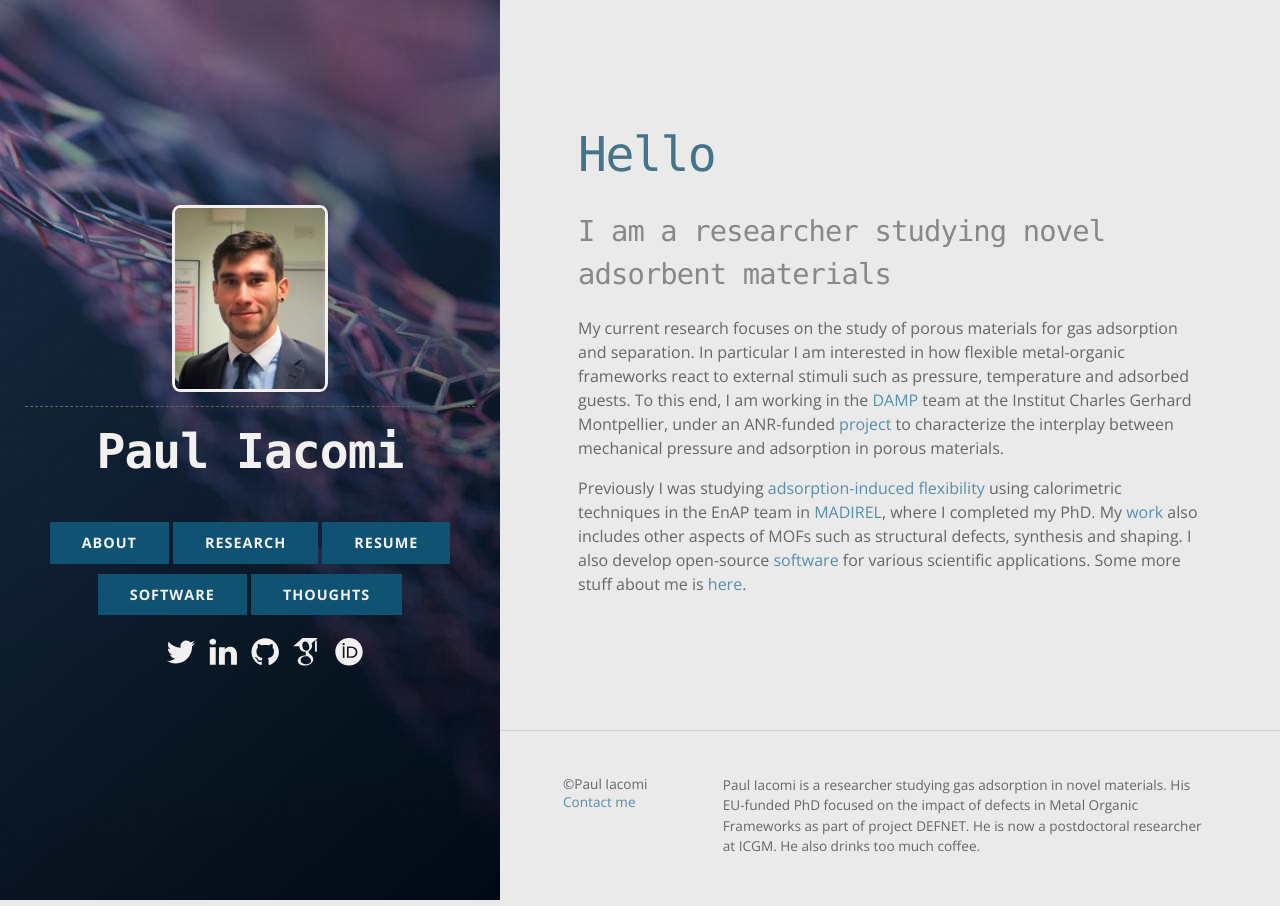
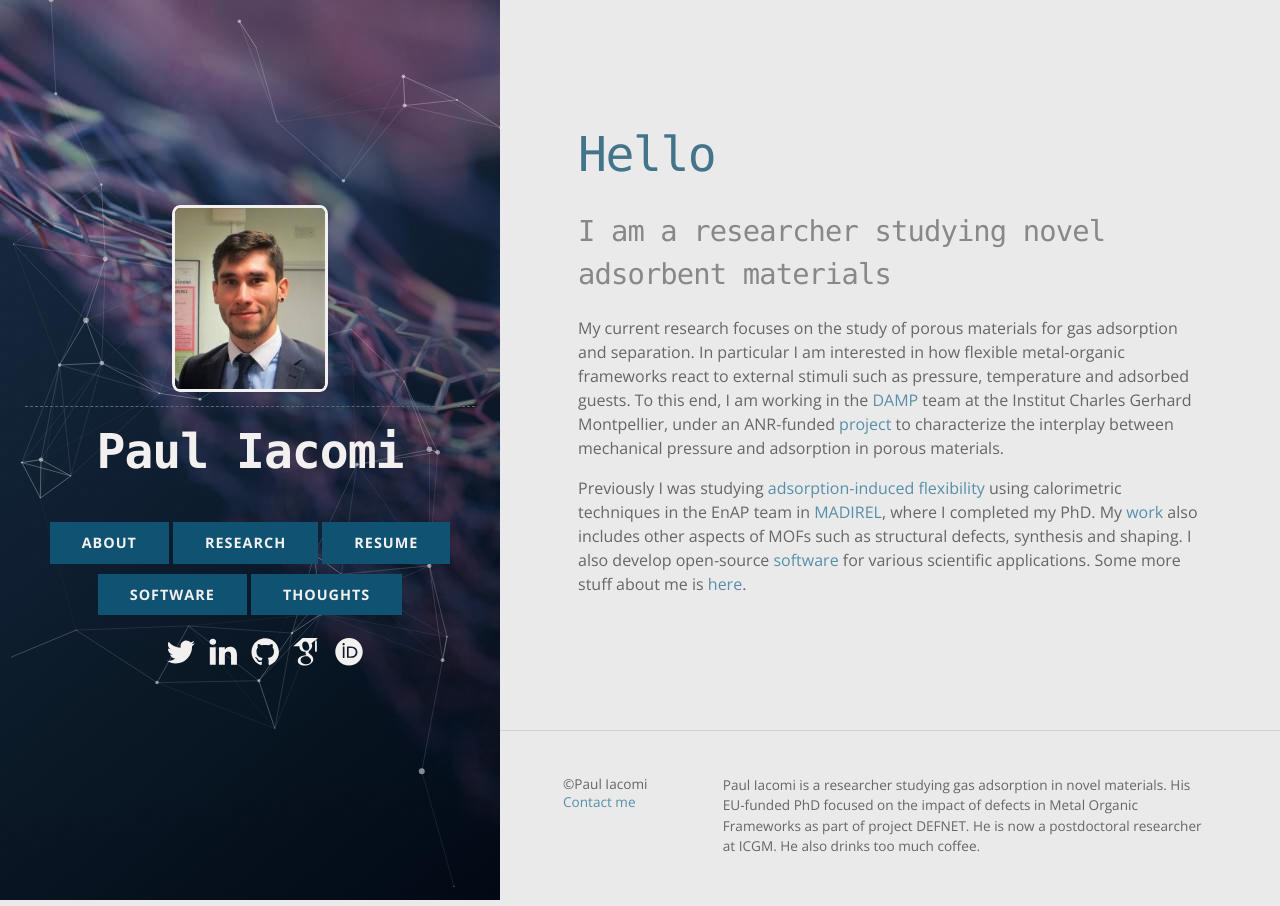
Before and after one commit to pauliacomi/pauliacomi.github.com, a Jekyll site: the page built from _pages/index.md, in a window 1280 px wide. Built offline with Jekyll 4.4.1, drawn with Linux system fonts in a browser that asks for light colours.

Commit message:
added useless particle effects

```diff
--- a/_includes/footer.html
+++ b/_includes/footer.html
@@ -23,6 +23,6 @@
 
     </div>
 
-    <!-- <script src="//cdn.jsdelivr.net/particles.js/2.0.0/particles.min.js"></script>
-    <script src="{{ '/assets/js/main.js' | prepend: site.baseurl }}"></script> -->
+    <script src="//cdn.jsdelivr.net/particles.js/2.0.0/particles.min.js"></script>
+    <script src="{{ '/assets/js/main.js' | prepend: site.baseurl }}"></script>
 </footer>
--- a/_includes/header.html
+++ b/_includes/header.html
@@ -1,5 +1,5 @@
 <header class="header" role="banner">
-    <!-- <div id="particles-js"></div> -->
+    <div id="particles-js"></div>
     <div class="header-container">
         <a href="{{ '/' | relative_url}}" title="Home">
             <img class="profile-picture" src="/assets/images/me.jpg" alt="my photo" />
--- a/_sass/layout.scss
+++ b/_sass/layout.scss
@@ -6,6 +6,7 @@
   display: flex;
   align-items: center;
   text-align: center;
+  position: relative;
 
   // An image which is covered by a gradient
   background: linear-gradient(140deg, rgba(68, 68, 68, 0.3) 20%, rgba(0, 0, 0, 0.6)),
@@ -23,6 +24,7 @@
 // A container for the header which centers content
 // vertically and horizontally
 .header-container {
+  z-index: 999;
   width: 90%;
   margin: 0 auto;
 }
@@ -81,6 +83,13 @@
   @include medium {
     @include relative-font-size(0.6);
   }
+}
+
+#particles-js {
+  position: absolute;
+  width: 100%;
+  height: 100%;
+  z-index: auto;
 }
 
 /* Mobile menu button and trigger */
--- a/assets/js/main.js
+++ b/assets/js/main.js
@@ -1,6 +1,8 @@
 document.addEventListener("DOMContentLoaded", function () {
-    particlesJS("particles-js",
-    {
+
+  /* ---- particles.js config ---- */
+
+  particlesJS("particles-js", {
     "particles": {
       "number": {
         "value": 80,
@@ -56,7 +58,7 @@ document.addEventListener("DOMContentLoaded", function () {
       },
       "move": {
         "enable": true,
-            "speed": 6,
+        "speed": 0.5,
         "direction": "none",
         "random": false,
         "straight": false,
@@ -70,21 +72,21 @@ document.addEventListener("DOMContentLoaded", function () {
       }
     },
     "interactivity": {
-          "detect_on": "canvas",
+      "detect_on": "window",
       "events": {
         "onhover": {
           "enable": true,
-              "mode": "repulse"
+          "mode": "grab"
         },
         "onclick": {
-              "enable": true,
+          "enable": false,
           "mode": "push"
         },
         "resize": true
       },
       "modes": {
         "grab": {
-              "distance": 400,
+          "distance": 140,
           "line_linked": {
             "opacity": 1
           }
@@ -109,5 +111,6 @@ document.addEventListener("DOMContentLoaded", function () {
       }
     },
     "retina_detect": true
-      })
+  });
+
 }, !1);
```
Lines whose indentation alone changed are shown as unchanged.
